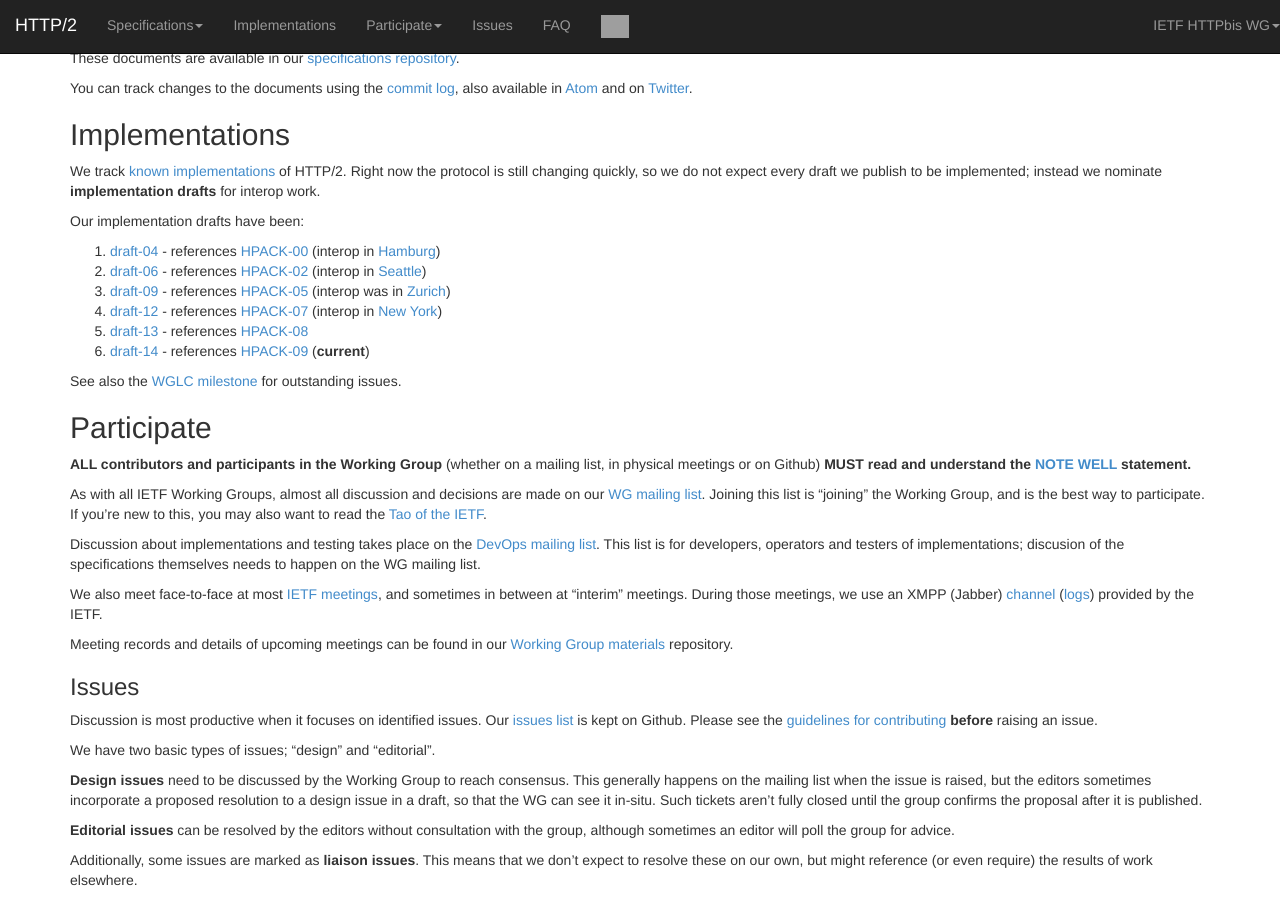
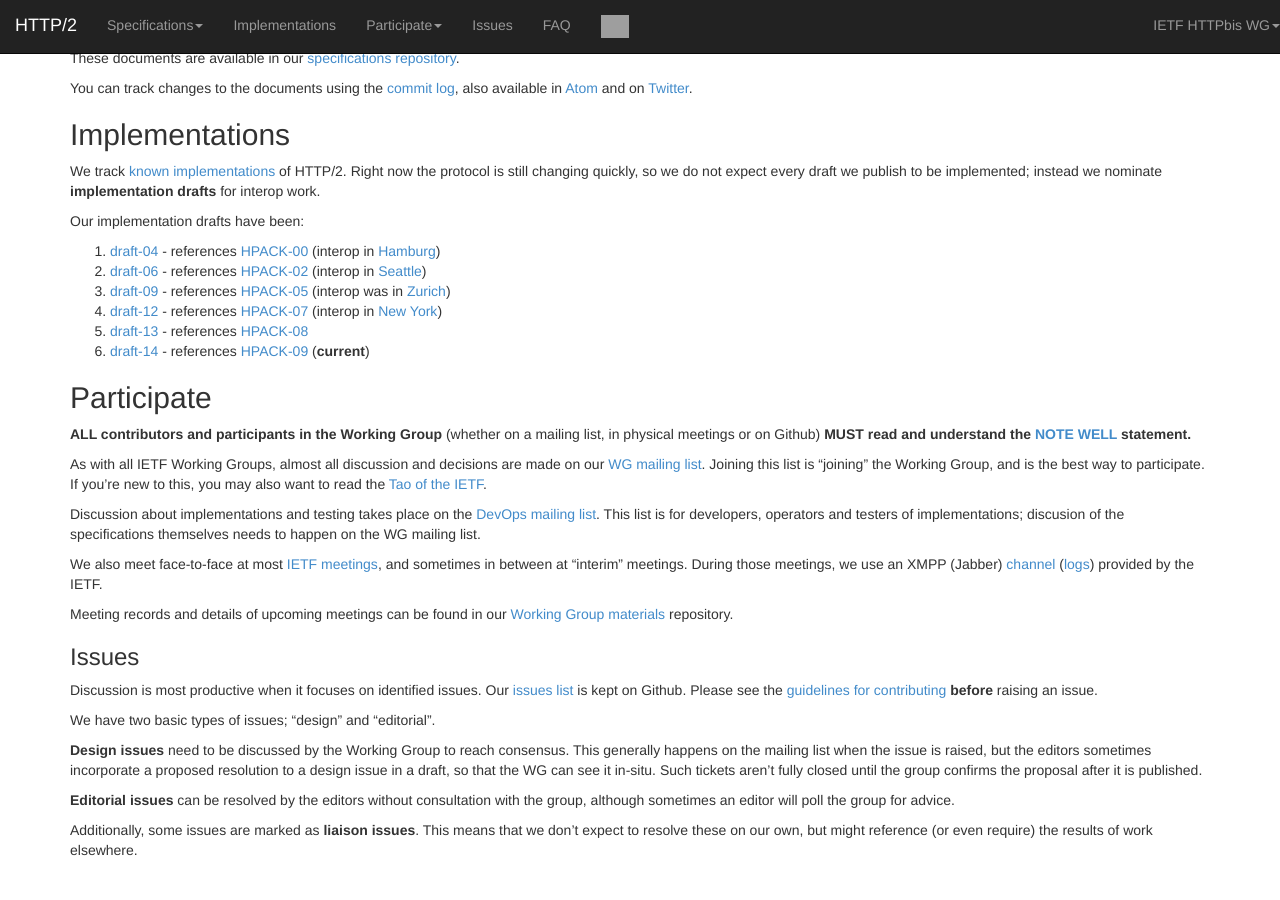
Before and after one commit to http2/http2.github.io, a Jekyll site: the page built from index.md, in a window 1280 px wide and 900 px high, scrolled down 553 px. Built offline with Jekyll 4.4.1, drawn with Linux system fonts in a browser that asks for light colours; after the commit the page ends 1423 px from its top, so only the background shows below that; grey boxes are pictures that could not be loaded.

Commit message:
remove WGLC text

```diff
--- a/index.md
+++ b/index.md
@@ -59,7 +59,6 @@
 5. [draft-13](http://tools.ietf.org/html/draft-ietf-httpbis-http2-13) - references [HPACK-08](http://tools.ietf.org/html/draft-ietf-httpbis-header-compression-08)
 6. [draft-14](http://tools.ietf.org/html/draft-ietf-httpbis-http2-14) - references [HPACK-09](http://tools.ietf.org/html/draft-ietf-httpbis-header-compression-09) (**current**)
 
-See also the [WGLC milestone](https://github.com/http2/http2-spec/issues?milestone=6&state=open) for outstanding issues.
 
 
 ## Participate
```
